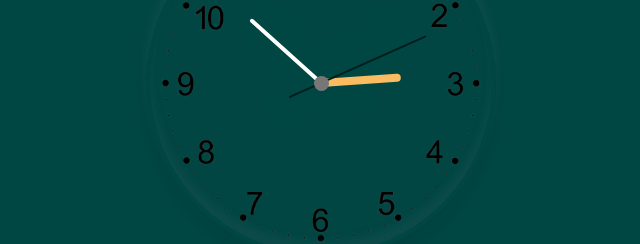
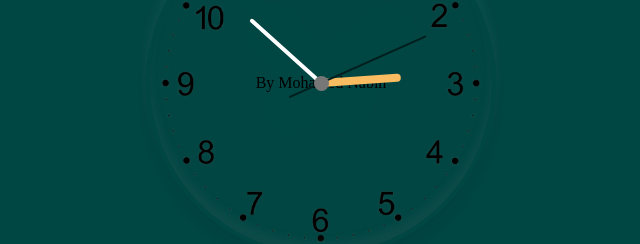
Before and after one commit to muhammad-nabih/Clock, a plain HTML site: page index.html in a window 1280 px wide. Shown: the part 317-561 px from the top of the page, 319-959 px from the left. Drawn offline with Linux system fonts and the light colour scheme.

Commit message:
Update index.html

```diff
--- a/index.html
+++ b/index.html
@@ -12,6 +12,9 @@
 <body>
 
    <div class="clock">
+            <div class="logo">
+      By Mohamed Nabih
+   </div>
       <div class="hour">
 
          <div class="hr" id="hr"></div>
```
